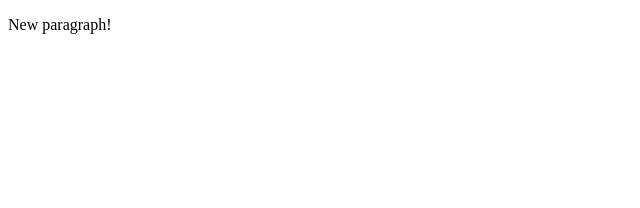
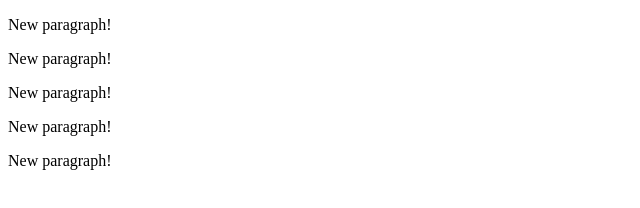
Before and after one commit to nikohunt/d3-first-project, a plain HTML site: page index.html in a window 1280 px wide. Shown: the whole page, without its empty margins (0-640 px from the left). Drawn offline with Linux system fonts and the light colour scheme.

Commit message:
Append p as many times as an array.

```diff
--- a/index.html
+++ b/index.html
@@ -2,12 +2,17 @@
 <html lang="en">
     <head>
         <meta charset="utf-8">
-        <title>D3 Page Template</title>
+        <title>D3: Creating paragraphs dynamically from data</title>
         <script type="text/javascript" src="d3.js"></script>
     </head>
     <body>
         <script type="text/javascript">
+            var dataset = [ 5, 10, 15, 20, 25 ];
+
             d3.select("body")
+                .selectAll("p")
+                .data(dataset)
+                .enter()
                 .append("p")
                 .text("New paragraph!");
         </script>
```
